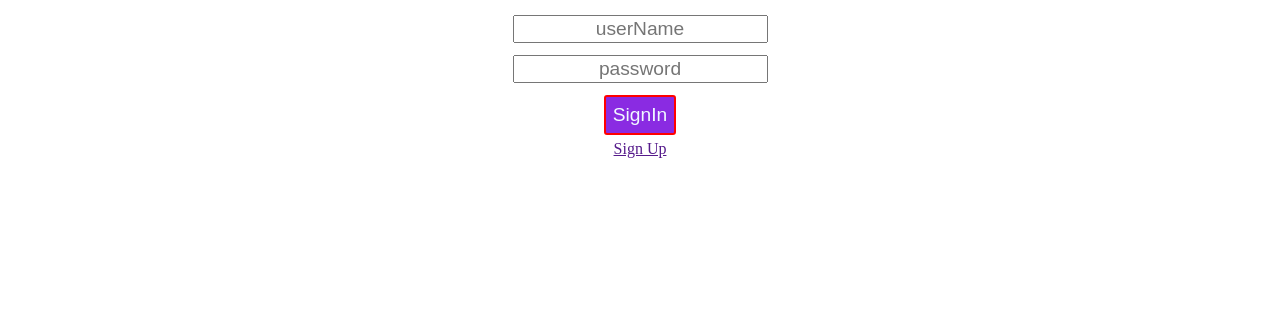
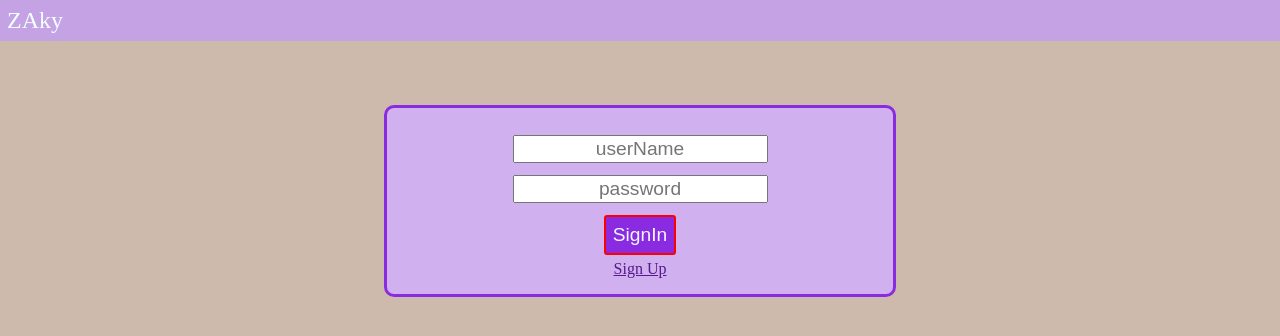
Before and after one commit to zaky-fetoh/Personal-Blog-Site, a React (Create React App) app in the folder frontend-app/: page / in a window 1280 px wide. Shown: the top 336 px of the page. Built offline with nearby package versions, Linux system fonts and the light colour scheme.

Commit message:
Auth Page is added

```diff
--- a/frontend-app/src/App.js
+++ b/frontend-app/src/App.js
@@ -1,12 +1,29 @@
-import AuthForm from "./component/AuthForm";
+import AuthPage from "./pages/AuthPage";
+import {actions as authAct} from "./feature/auth/auth-slice"
+import{ useDispatch, useSelector }from "react-redux"
+import { useEffect } from "react";
+import { Route, Routes } from "react-router-dom";
+import styles from "./App.module.css"
 
-
+function Home(props){
+  return <h1>
+    hello
+  </h1>
+}
 
 
 
 function App() {
+  const auth = useSelector(state=>state.auth);
+  const dispatch =useDispatch();
+  useEffect(()=>{
+    dispatch(authAct.verifyToken())
+  },[])
+
   return <div>
-    <AuthForm/>
+    <Routes>
+    <Route path="/*" element={(auth.logedIn && <Home/> )||<AuthPage/>}/>
+    </Routes>
   </div>
 }
 
--- /dev/null
+++ b/frontend-app/src/App.module.css
@@ -0,0 +1,4 @@
+body{
+    margin: 0%;
+    background-color: rgb(206, 186, 172);
+}
--- a/frontend-app/src/component/AuthForm.js
+++ b/frontend-app/src/component/AuthForm.js
@@ -10,12 +10,12 @@ export default function AuthForm(props){
     const [InUp, setInUp] = useState(true)
     const auth = useSelector((state)=>state.auth)
     const dispatch = useDispatch()
-
+    const [err, setErr] = useState("")
 
 
     const signUpHandler = (values, f)=>{
         if(values.password !== values.confirmPassword)
-            return f.errors.confirmPassword = "does not match";
+            return setErr("Confirmation password Does Not match");
         dispatch(authAct.signup(values))
     };
     const SignUpForm = formCreator({
@@ -37,7 +37,8 @@ export default function AuthForm(props){
             setInUp(!InUp)}}
         href="">{(InUp && "Sign Up" )|| "Sign In" }</a>
         </>}
-        <p style={{color:"red"}}
-        >{!!auth.error && auth.error}</p>
+        <p style={{color:"red"}}>{!!auth.error && auth.error}
+        {!!err && err}
+        </p>
     </div>
 }
--- a/frontend-app/src/component/AuthForm.module.css
+++ b/frontend-app/src/component/AuthForm.module.css
@@ -1,5 +1,11 @@
 .formContainer{
     text-align: center;
+    border: 3px blueviolet solid;
+    margin-left: 30%;
+    margin-right: 30%;
+    border-radius: 10px;
+    padding-top: 20px;
+    background-color: rgb(209, 176, 240);
 }
 button{
     font-size: 1.2em;
--- a/frontend-app/src/component/form-creator.js
+++ b/frontend-app/src/component/form-creator.js
@@ -18,14 +18,15 @@ export default function CreatForm(initialValues, onSubmit, nameBtn="Submit") {
             {Object.keys(initialValues).map(e => {
                 return <> <input
                     value={formh.values[e]} id={e}
-                    type={e==="password"?e:"text"}
+                    type={e.includes("assword")?"password":"text"}
                     placeholder={e} key={e}
                     onChange={formh.handleChange}
                     onBlur={formh.handleBlur}
                 />
                 <div style={{
                     color:"red"
-                }}>{formh.touched[e]&& formh.errors[e]}</div>
+                }}>{formh.touched[e]&& formh.errors[e]}
+                </div>
                 </>
             })}
             <button type="submit">{nameBtn}</button>
--- a/frontend-app/src/feature/auth/auth-api.js
+++ b/frontend-app/src/feature/auth/auth-api.js
@@ -38,6 +38,7 @@ export const signUp = async ({ userName, password }) => {
 
 export const verifyToken = async () => {
     const token = localStorage.getItem("token");
+    if(!token) throw new Error("NoToken");
     const res = await fetch(UrlApi + "verify", {
         method: "GET",
         headers: {
--- a/frontend-app/src/feature/auth/auth-slice.js
+++ b/frontend-app/src/feature/auth/auth-slice.js
@@ -37,8 +37,8 @@ const signUpThank = createAsyncThunk("auth/signUp",
 const verifyTokenThunk = createAsyncThunk("auth/verifyToken",
     async (_, thunkAPI) => {
         try {
-            const login = await authAPI.verifyToken()
-            return login
+            const login = await authAPI.verifyToken();
+            return login;
         } catch (e) {
             return thunkAPI.rejectWithValue(e.message)
         }
@@ -95,7 +95,13 @@ const authSlice = createSlice({
             state.loading = false;
             state.error = null;
         })
-
+        builder.addCase(verifyTokenThunk.rejected,(state,_)=>{
+            localStorage.removeItem("token");
+            state.error = null;
+            state.loading = false;
+            state.logedIn = false;
+            state.token = "";
+        })
     }
 })
 
@@ -105,5 +111,6 @@ export const reducer = authSlice.reducer;
 export const actions = {
     login: loginThunk,
     signup: signUpThank,
+    verifyToken: verifyTokenThunk,
     ...authSlice.actions
 }
--- a/frontend-app/src/index.js
+++ b/frontend-app/src/index.js
@@ -3,13 +3,14 @@ import ReactDOM from 'react-dom/client';
 import App from './App';
 import {store} from "./feature/store-index"
 import {Provider} from "react-redux"
-
+import{ BrowserRouter }from "react-router-dom"
 
 const root = ReactDOM.createRoot(document.getElementById('root'));
 root.render(
   <React.StrictMode>
     <Provider store={store}>
-    <App />
+    <BrowserRouter><App/>
+    </BrowserRouter>
     </Provider>
   </React.StrictMode>
 );
--- /dev/null
+++ b/frontend-app/src/pages/AuthPage.js
@@ -0,0 +1,18 @@
+import AuthForm from "../component/AuthForm"
+import styles from  "./AuthPage.module.css"
+
+function Name(props){
+    return <div>
+        <p>ZAky</p>
+    </div>
+}
+
+
+export default function AuthPage (props){
+
+    return <>
+    <header><Name/></header>
+    <div className={styles.AuthCont}>
+        <AuthForm/>
+    </div></>
+}
--- /dev/null
+++ b/frontend-app/src/pages/AuthPage.module.css
@@ -0,0 +1,16 @@
+.AuthCont{
+    text-align: center;
+}
+
+header{
+    margin: 0%;
+    margin-bottom: 5%;
+    padding: 7px;
+    background-color: rgb(196, 162, 228);
+}
+
+header p {
+    color: azure;
+    font-size: 1.5em;
+    margin: 0%;
+}
```
Also changed, not shown: 1 other file (tests, documents, lock files or other folders).
